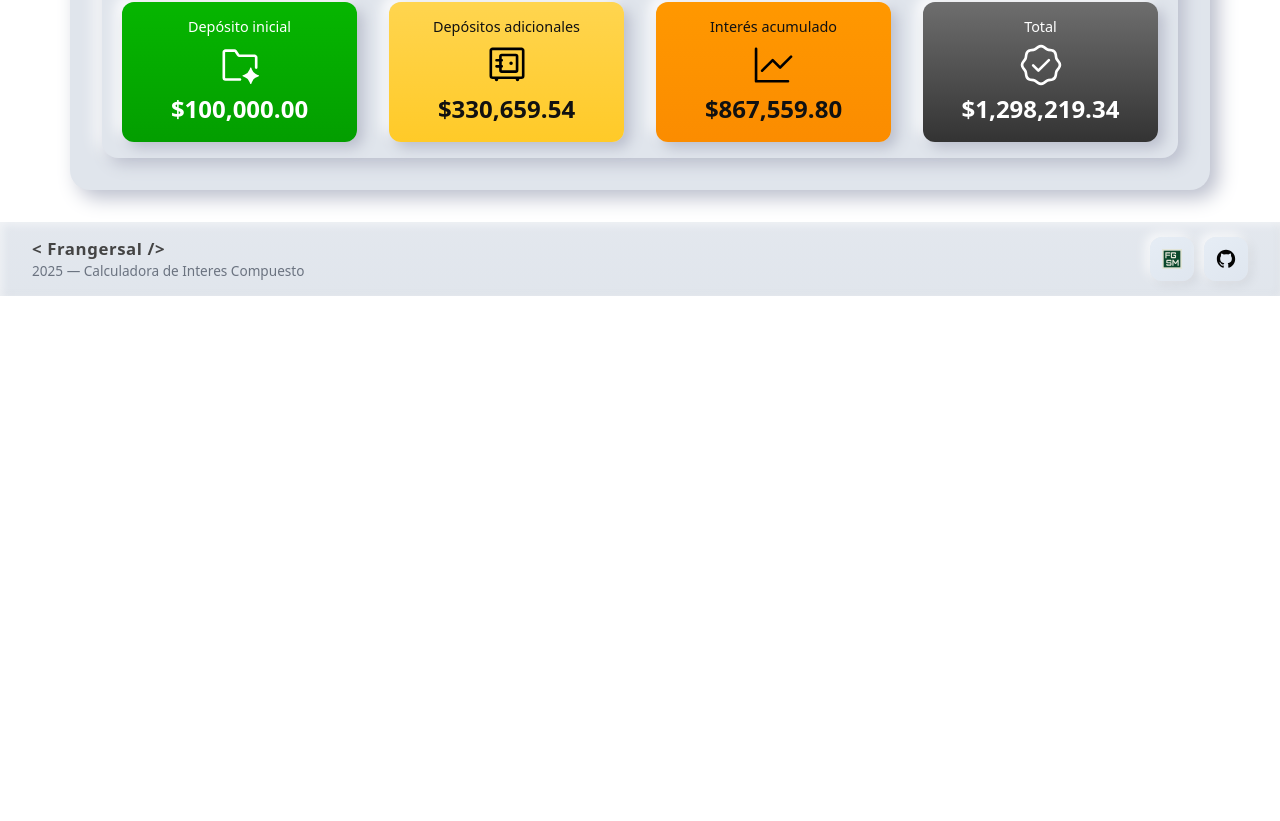
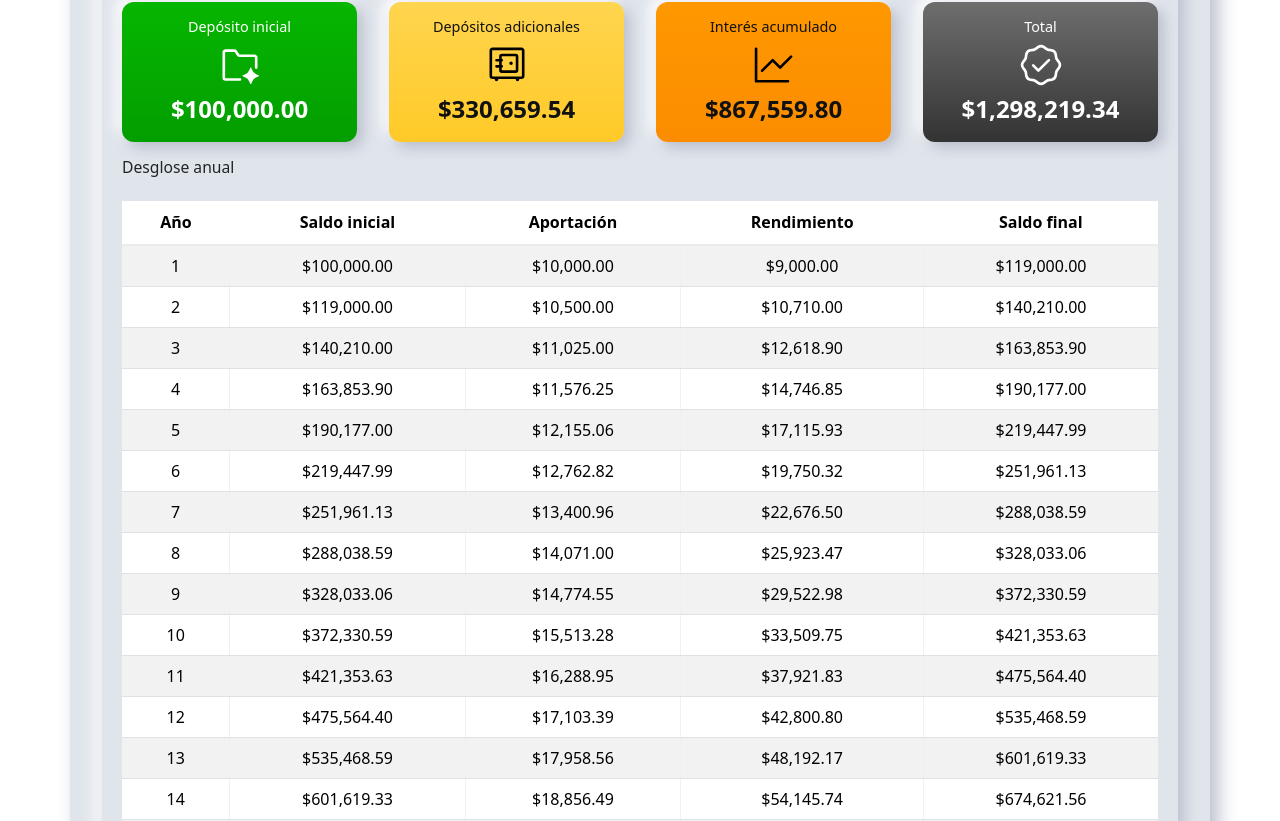
Before and after one commit to Frangersal/my-compound-interest, a React (Vite) app: page / in a window 1280 px wide. Shown: the part 939-1760 px from the top of the page. Before the commit the page ends 1235 px from the top, so only its background shows below. Built offline with nearby package versions, Linux system fonts and the light colour scheme.

Commit message:
Agregue una tabla que desglosa año con año como va incrementando

```diff
--- a/src/assets/style/Results.css
+++ b/src/assets/style/Results.css
@@ -157,3 +157,34 @@
         justify-content: flex-start;
     }
 }
+
+/* Estilos para la tabla de desglose anual */
+.results-table {
+    width: 100%;
+    border-collapse: collapse;
+    margin-top: 1rem;
+    background: transparent;
+}
+.results-table thead th {
+    font-weight: 700; /* encabezados en negrita */
+    text-align: center; /* centrar títulos */
+    padding: 0.6rem 0.8rem;
+    border-bottom: 2px solid rgba(0,0,0,0.08);
+}
+.results-table tbody td {
+    text-align: center; /* centrar contenido */
+    padding: 0.5rem 0.6rem;
+    border-left: 1px solid rgba(0,0,0,0.06); /* bordes verticales entre columnas */
+}
+.results-table tbody tr td:first-child {
+    border-left: none;
+}
+.results-table tbody tr + tr td {
+    border-top: 1px solid rgba(0,0,0,0.04);
+}
+
+/* Hacer la tabla responsiva en pantallas pequeñas (ya usamos table-responsive en JSX) */
+.results-table-wrapper h4 {
+    margin: 1rem 0 0.5rem 0;
+    font-size: 0.98rem;
+}
--- a/src/components/Results.jsx
+++ b/src/components/Results.jsx
@@ -15,34 +15,46 @@ export default function Results({ values = {} }) {
     const r = Number(rate) / 100
     const m = frequency === 'mensualmente' ? 12 : frequency === 'quincenalmente' ? 24 : frequency === 'semanalmente' ? 52 : frequency === 'diariamente' ? 365 : 1
 
-    // Calcular balance final y aportaciones acumuladas considerando
-    // que las aportaciones aumentan un % anual definido por contribInflation.
+    // Calcular balance y generar un desglose por año.
+    // Las aportaciones periódicas aumentan `contribInflation` % cada año.
     const inc = Number(contribInflation) / 100
     let balance = Number(deposit)
     let contribYear = Number(contrib)
+
+    // yearsData almacenará por cada año: año, saldo inicial, aportación anual,
+    // rendimiento (interés) del año y saldo final.
+    const yearsData = []
     let totalContrib = 0
+    let totalInterest = 0
 
     for (let y = 1; y <= Number(years); y++) {
-        // Por cada periodo dentro del año: aplicar el interés del periodo
-        // sobre el saldo actual y luego sumar la aportación periódica al final
-        // del periodo. Además acumulamos esa aportación en totalContrib.
+        const startBalance = balance
+        let yearContrib = 0
+        let yearInterest = 0
+
+        // Por cada periodo dentro del año: aplicar interés y luego sumar aportación
         for (let p = 0; p < m; p++) {
+            const before = balance
             balance = balance * (1 + r / m)
+            const interest = balance - before
+            yearInterest += interest
             balance = balance + contribYear
+            yearContrib += contribYear
             totalContrib += contribYear
         }
 
-        // Al finalizar el año, incrementamos la aportación periódica para
-        // el siguiente año usando el porcentaje `contribInflation`.
+        const endBalance = balance
+        yearsData.push({ year: y, startBalance, contrib: yearContrib, interest: yearInterest, endBalance })
+        totalInterest += yearInterest
+
+        // Incrementar la aportación periódica para el siguiente año
         contribYear = contribYear * (1 + inc)
     }
 
     const depositInicial = Number(deposit)
     const depositosAdicionales = totalContrib
     const totalAportado = depositInicial + depositosAdicionales
-    // Intereses acumulados (mantener >= 0)
-    const interesesRaw = balance - totalAportado
-    const intereses = Math.max(0, interesesRaw)
+    const intereses = Math.max(0, totalInterest)
     const finalBalance = balance
 
     const moneyFormatter = new Intl.NumberFormat('en-US', { minimumFractionDigits: 2, maximumFractionDigits: 2 })
@@ -104,6 +116,35 @@ export default function Results({ values = {} }) {
                         <div className={clsFinalBalance}>${fFinalBalance.text}</div>
                     </div>
                 </div>
+
+                {/* Tabla de desglose anual debajo de los result-items */}
+                <div className="results-table-wrapper">
+                    <h4>Desglose anual</h4>
+                    <div className="table-responsive">
+                        <table className="table table-sm table-striped table-hover results-table">
+                            <thead>
+                                <tr>
+                                    <th>Año</th>
+                                    <th>Saldo inicial</th>
+                                    <th>Aportación</th>
+                                    <th>Rendimiento</th>
+                                    <th>Saldo final</th>
+                                </tr>
+                            </thead>
+                            <tbody>
+                                {yearsData.map((row) => (
+                                    <tr key={row.year}>
+                                        <td>{row.year}</td>
+                                        <td>${moneyFormatter.format(row.startBalance)}</td>
+                                        <td>${moneyFormatter.format(row.contrib)}</td>
+                                        <td>${moneyFormatter.format(row.interest)}</td>
+                                        <td>${moneyFormatter.format(row.endBalance)}</td>
+                                    </tr>
+                                ))}
+                            </tbody>
+                        </table>
+                    </div>
+                </div>
             </div>
         </div>
     )
```
